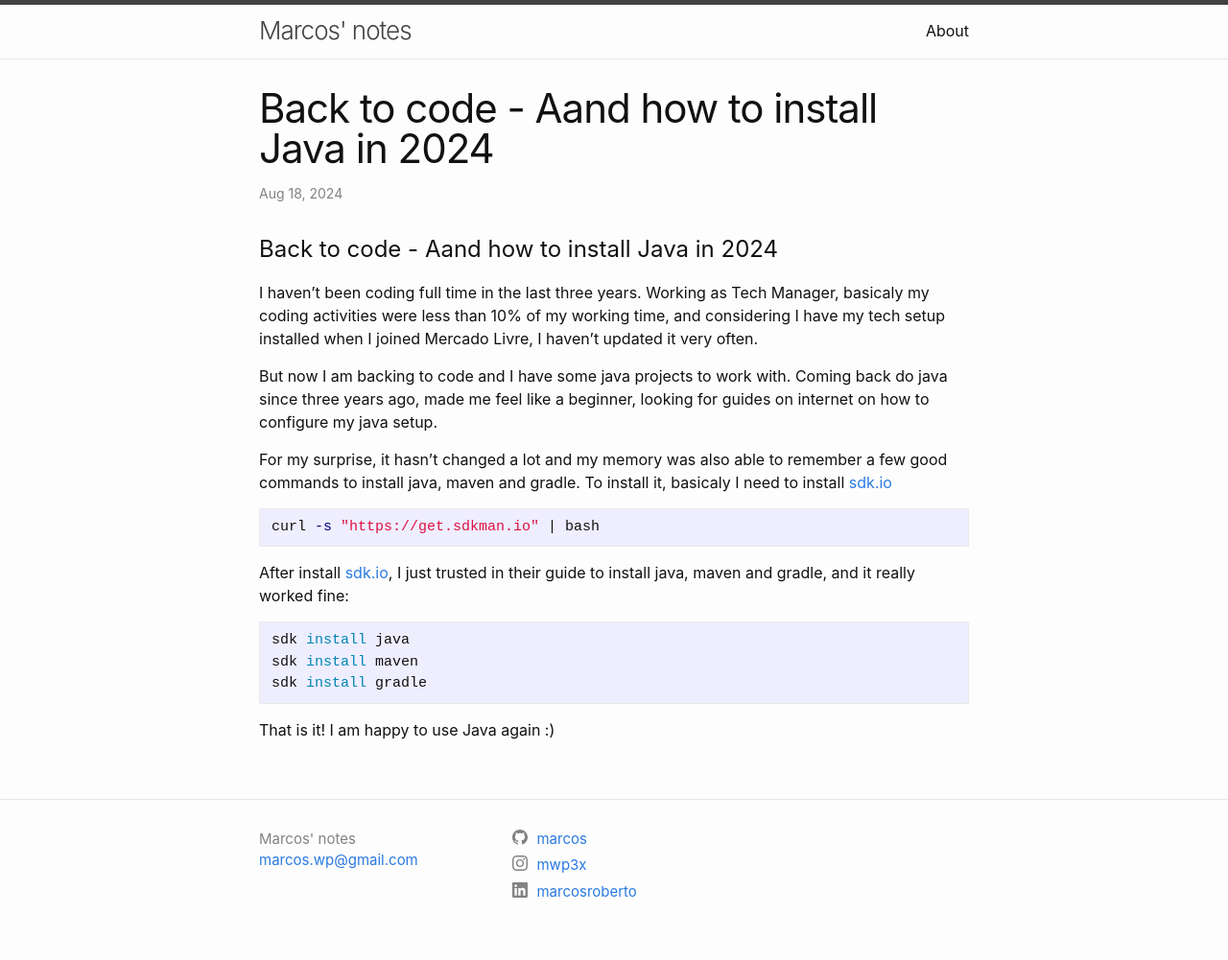
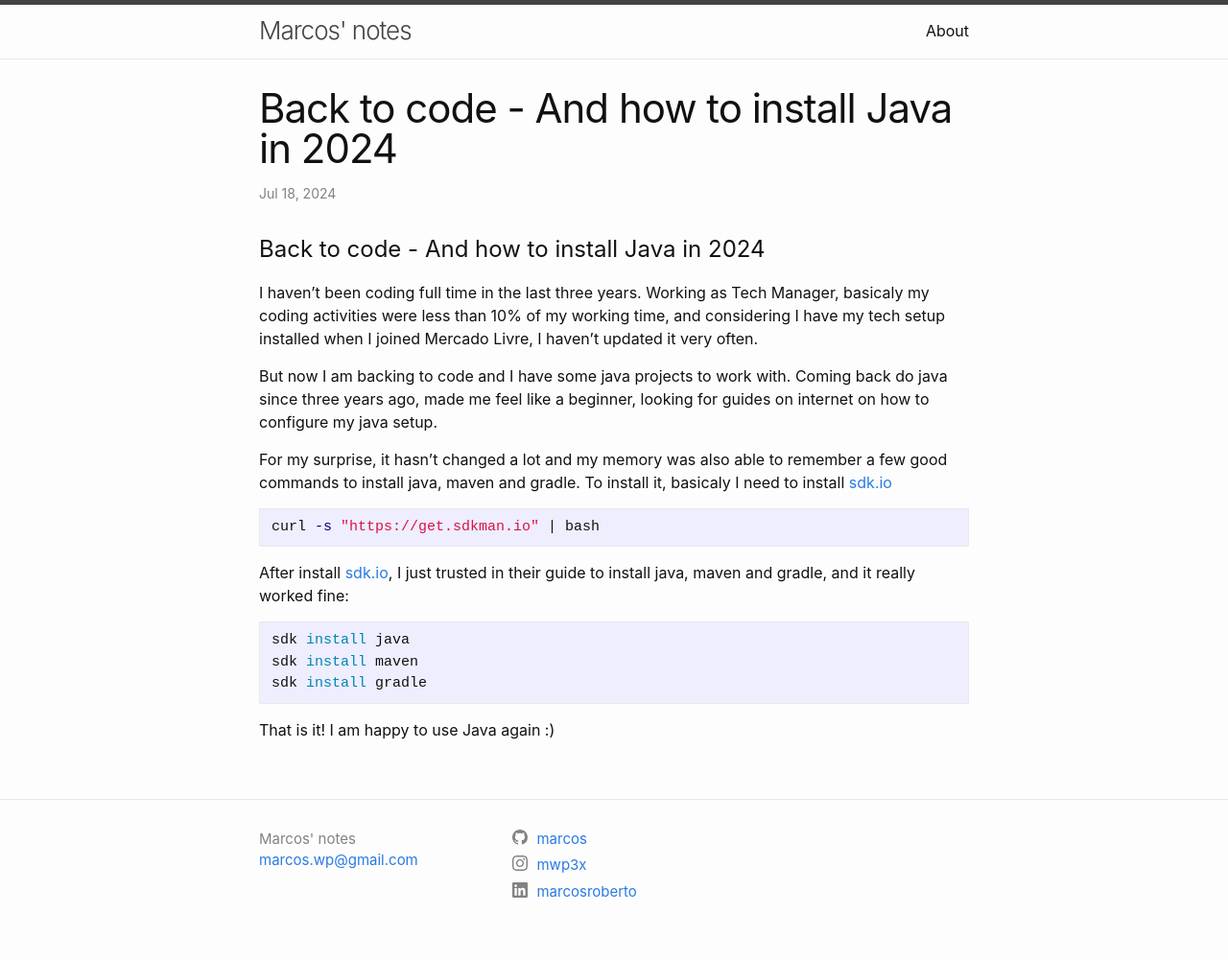
Before and after one commit to Marcos/marcos.github.io, a Jekyll site: the page built from _posts/2024-07-18-back-to-code-and-how-to-install-java-in-2024.md, in a window 1280 px wide. Shown: the whole page at 96% size. Built offline with Jekyll 4.4.1, drawn with Linux system fonts in a browser that asks for light colours.

Commit message:
Updating versions and fixing post date

```diff
--- a/Gemfile
+++ b/Gemfile
@@ -10,6 +10,7 @@ source "https://rubygems.org"
 gem "jekyll", "~> 4.0.0"
 # This is the default theme for new Jekyll sites. You may change this to anything you like.
 gem "minima", "~> 2.5"
+gem "webrick"
 # If you want to use GitHub Pages, remove the "gem "jekyll"" above and
 # uncomment the line below. To upgrade, run `bundle update github-pages`.
 # gem "github-pages", group: :jekyll_plugins
--- a/_posts/2024-07-18-back-to-code-and-how-to-install-java-in-2024.md
+++ b/_posts/2024-07-18-back-to-code-and-how-to-install-java-in-2024.md
@@ -1,11 +1,11 @@
 ---
 layout: post
-title:  "Back to code - Aand how to install Java in 2024"
-date:   2024-08-18
+title:  "Back to code - And how to install Java in 2024"
+date:   2024-07-18
 categories: java programming golang
 ---
 
-# Back to code - Aand how to install Java in 2024
+# Back to code - And how to install Java in 2024
 
 I haven't been coding full time in the last three years. Working as Tech Manager, basicaly my coding activities were less than 10% of my working time, and considering I have my tech setup installed when I joined Mercado Livre, I haven't updated it very often.
 
```
Also changed, not shown: Gemfile.lock.
